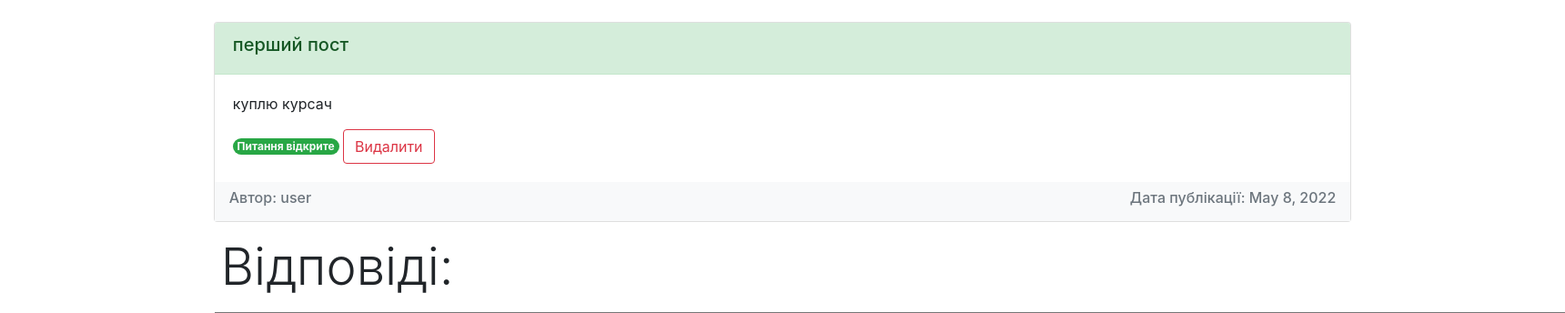
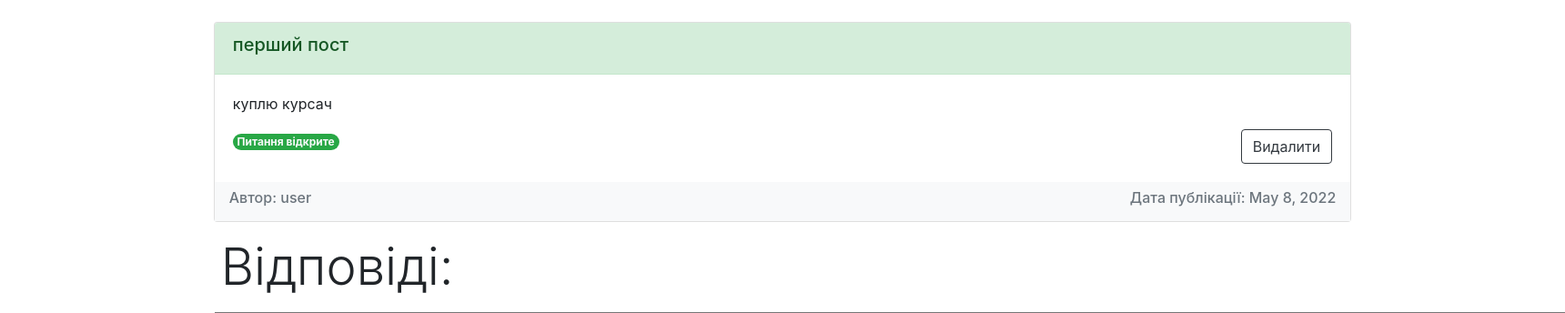
Before and after one commit to gooddemiurge/advice, a Django app: page /1 in a window 1720 px wide; the page is wider, and only the part inside the window is pictured. Shown: the part 86-430 px from the top of that part at 91% size. Run offline with Django 3.2, Linux system fonts and the light colour scheme; a user stored in the database is signed in; data comes from the database, SQL or seed files in the repository; both versions use the stored data as it was after the commit; some libraries are stand-ins or nearby versions.

Commit message:
changed button color

```diff
--- a/advice/advice_app/templates/advice_app/detail.html
+++ b/advice/advice_app/templates/advice_app/detail.html
@@ -8,7 +8,9 @@
 <div class="row justify-content-center">
     <div class="col-xl-9">
     <div class="card mt-4 mx-3">
-      <div class="card-header alert-success"><h5>{{ object.title }}</h5></div>
+      <div class="card-header alert-success">
+          <h5>{{ object.title }}</h5>
+      </div>
       <div class="card-body">
         <p class="card-text">{{ object.question }}</p>
         {% if object.isClosed %}
@@ -17,7 +19,7 @@
           <span class="badge rounded-pill bg-success text-light">Питання відкрите</span>
         {% endif %}
         {% if request.user == object.author %}
-          <a href="{% url 'delete' object.id %}" class="btn btn-outline-danger">Видалити</a>
+          <a href="{% url 'delete' object.id %}" class="float-right btn btn-outline-dark">Видалити</a>
         {% endif %}
       </div>
       <div class="navbar navbar-light bg-light text-muted">
```
Also changed, not shown: advice/db.sqlite3.
